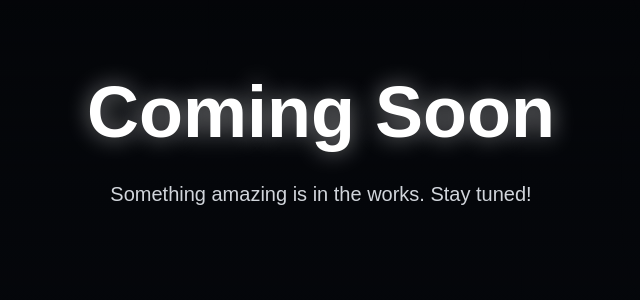
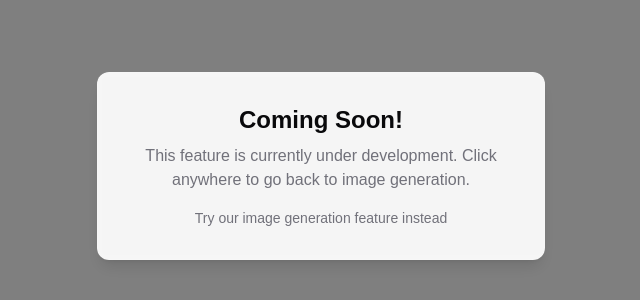
Before and after one commit to Model-Pipelines/imagepipeline-frontend, a Next.js app: page /audio in a window 1280 px wide. Shown: the part 234-534 px from the top of the page, without its empty margins (319-959 px from the left). Built offline with nearby package versions, Linux system fonts and the light colour scheme.

Commit message:
Added the comming soon page too over on icons

```diff
--- a/src/components/ComingSoon/ComingSoonPage.tsx
+++ b/src/components/ComingSoon/ComingSoonPage.tsx
@@ -1,90 +1,41 @@
 "use client"
 
 import { motion } from "framer-motion"
+import { usePromptUIStore } from "@/lib/store"
 
+export default function ComingSoonPopup() {
+  const setSelectedType = usePromptUIStore((state) => state.setSelectedType)
 
-export default function ComingSoonPage() {
   return (
-    <div className="relative min-h-screen flex flex-col items-center justify-center bg-gradient-to-b from-black to-gray-900 overflow-hidden">
-      {/* Animated background elements */}
-      <div className="absolute inset-0 overflow-hidden">
-        {[...Array(15)].map((_, i) => (
-          <motion.div
-            key={i}
-            className="absolute rounded-full bg-primary/5"
-            style={{
-              width: Math.random() * 300 + 100,
-              height: Math.random() * 300 + 100,
-              left: `${Math.random() * 100}%`,
-              top: `${Math.random() * 100}%`,
-            }}
-            initial={{ scale: 0, opacity: 0 }}
-            animate={{
-              scale: [1, 1.2, 1],
-              opacity: [0.1, 0.2, 0.1],
-              x: [0, Math.random() * 100 - 50],
-              y: [0, Math.random() * 100 - 50],
-            }}
-            transition={{
-              duration: Math.random() * 10 + 10,
-              repeat: Number.POSITIVE_INFINITY,
-              ease: "easeInOut",
-            }}
-          />
-        ))}
-      </div>
-
-      {/* Overlay gradient for better text visibility */}
-      <div className="absolute inset-0 bg-gradient-to-t from-black/80 via-black/50 to-transparent" />
-
-      {/* Main content */}
-      <div className="relative z-10 w-full max-w-lg px-4 space-y-12 text-center">
-        {/* Logo/Brand */}
-        <motion.div initial={{ opacity: 0, y: 20 }} animate={{ opacity: 1, y: 0 }} transition={{ duration: 0.8 }}>
-          <motion.div
-            className="relative"
-            initial={{ opacity: 0, scale: 0.8 }}
-            animate={{ opacity: 1, scale: 1 }}
-            transition={{ duration: 1, ease: "easeOut" }}
-          >
-            <motion.h1
-              className="text-5xl md:text-7xl font-bold text-white mb-6"
-              animate={{
-                textShadow: [
-                  "0 0 15px rgba(255,255,255,0.5)",
-                  "0 0 30px rgba(255,255,255,0.5)",
-                  "0 0 15px rgba(255,255,255,0.5)",
-                ],
-              }}
-              transition={{
-                duration: 3,
-                repeat: Number.POSITIVE_INFINITY,
-                repeatType: "reverse",
-              }}
-            >
-              Coming Soon
-            </motion.h1>
-          </motion.div>
-          <motion.p
-            className="text-xl text-gray-300 mt-8"
-            initial={{ opacity: 0 }}
-            animate={{ opacity: 1 }}
-            transition={{ delay: 0.3 }}
-          >
-            Something amazing is in the works. Stay tuned!
-          </motion.p>
+    <motion.div
+      initial={{ opacity: 0 }}
+      animate={{ opacity: 1 }}
+      exit={{ opacity: 0 }}
+      className="fixed inset-0 z-50 flex items-center justify-center bg-black/50 backdrop-blur-sm"
+      onClick={() => setSelectedType("image")}
+    >
+      <motion.div
+        initial={{ scale: 0.8, opacity: 0 }}
+        animate={{ scale: 1, opacity: 1 }}
+        exit={{ scale: 0.8, opacity: 0 }}
+        transition={{ type: "spring", damping: 20, stiffness: 300 }}
+        className="bg-background/95 backdrop-blur-sm p-8 rounded-xl shadow-lg text-center max-w-md mx-4"
+      >
+        <motion.div initial={{ y: 10, opacity: 0 }} animate={{ y: 0, opacity: 1 }} transition={{ delay: 0.2 }}>
+          <h2 className="text-2xl font-bold mb-2">Coming Soon!</h2>
+          <p className="text-muted-foreground mb-4">
+            This feature is currently under development. Click anywhere to go back to image generation.
+          </p>
         </motion.div>
-
-        {/* Social links */}
         <motion.div
-          className="flex justify-center gap-8"
-          initial={{ opacity: 0, y: 20 }}
-          animate={{ opacity: 1, y: 0 }}
-          transition={{ delay: 0.7 }}
+          className="text-sm text-muted-foreground"
+          initial={{ opacity: 0 }}
+          animate={{ opacity: 1 }}
+          transition={{ delay: 0.4 }}
         >
-
+          Try our image generation feature instead
         </motion.div>
-      </div>
-    </div>
+      </motion.div>
+    </motion.div>
   )
 }
--- a/src/components/PromptUI/ParentPrompt.tsx
+++ b/src/components/PromptUI/ParentPrompt.tsx
@@ -1,22 +1,26 @@
-"use client";
+"use client"
 
-import { usePromptUIStore } from "@/lib/store";
-import AudioPromptUI from "./AudioPromptUI";
-
-import VideoPromptUI from "./VideoPromptUI";
-import ImagePromptUI from "./ImagePromptUIBox/ImagePromptUI";
-
+import { usePromptUIStore } from "@/lib/store"
+import { AnimatePresence } from "framer-motion"
+import AudioPromptUI from "./AudioPromptUI"
+import ComingSoonPopup from "../ComingSoon/ComingSoonPage"
+import ImagePromptUI from "./ImagePromptUIBox/ImagePromptUI"
+import VideoPromptUI from "./VideoPromptUI"
 
 const ParentPrompt = () => {
-  const selectedType = usePromptUIStore((state) => state.selectedType);
+  const selectedType = usePromptUIStore((state) => state.selectedType)
 
   return (
-    <div className="fixed bottom-0 left-1/2 transform -translate-x-1/2 z-50 w-full max-w-[850px] p-4 mb-5  rounded-md">
-      {selectedType === "image" && <ImagePromptUI /> }
-      {selectedType === "video" && <VideoPromptUI />}
-      {selectedType === "audio" && <AudioPromptUI />}
-    </div>
-  );
-};
+    <>
+      <AnimatePresence>{(selectedType === "video" || selectedType === "audio") && <ComingSoonPopup />}</AnimatePresence>
 
-export default ParentPrompt;
+      <div className="fixed bottom-0 left-1/2 transform -translate-x-1/2 z-40 w-full max-w-[850px] p-4 mb-5 rounded-md">
+        {selectedType === "image" && <ImagePromptUI />}
+        {selectedType === "video" && <VideoPromptUI />}
+        {selectedType === "audio" && <AudioPromptUI />}
+      </div>
+    </>
+  )
+}
+
+export default ParentPrompt
```
